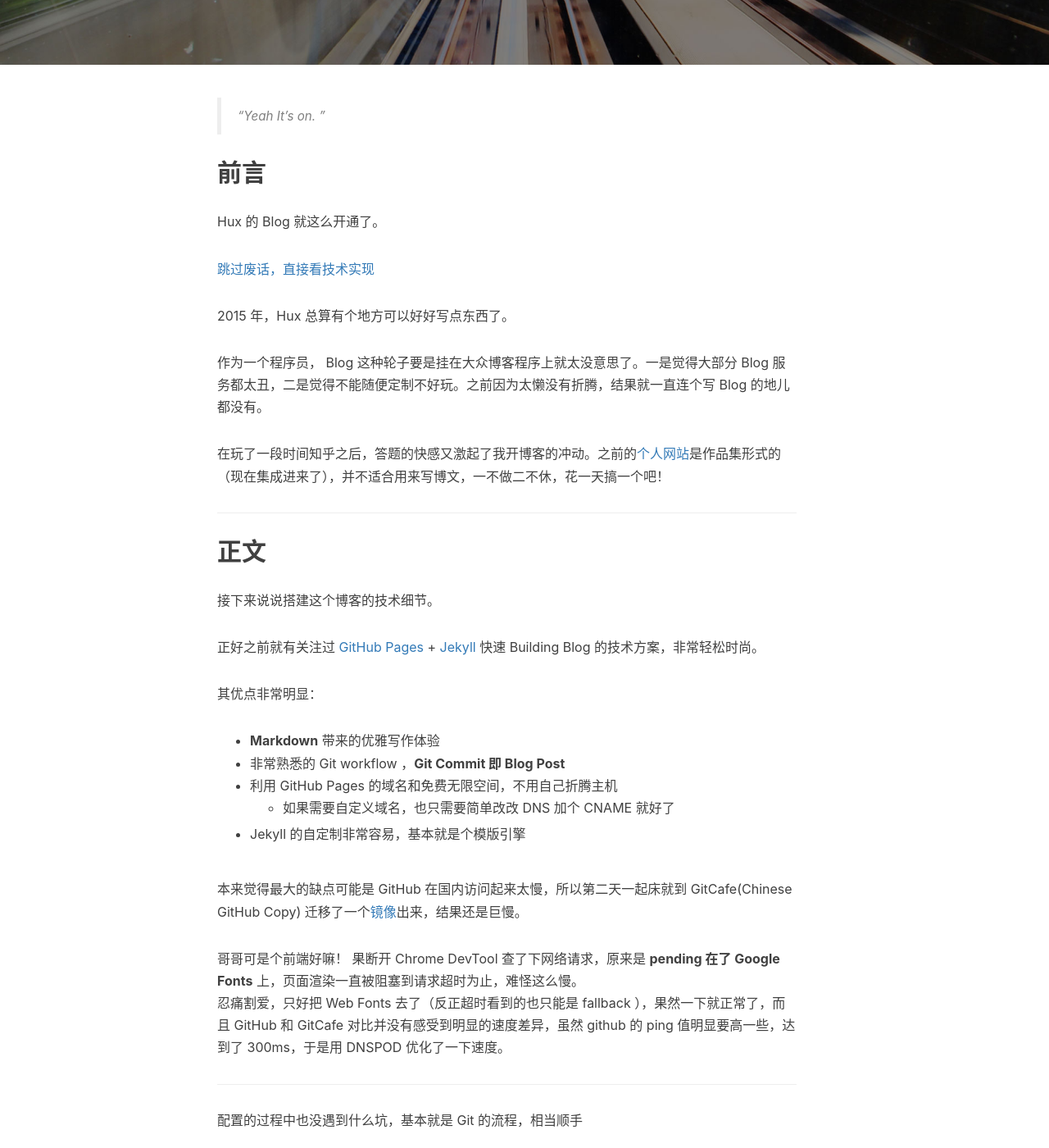
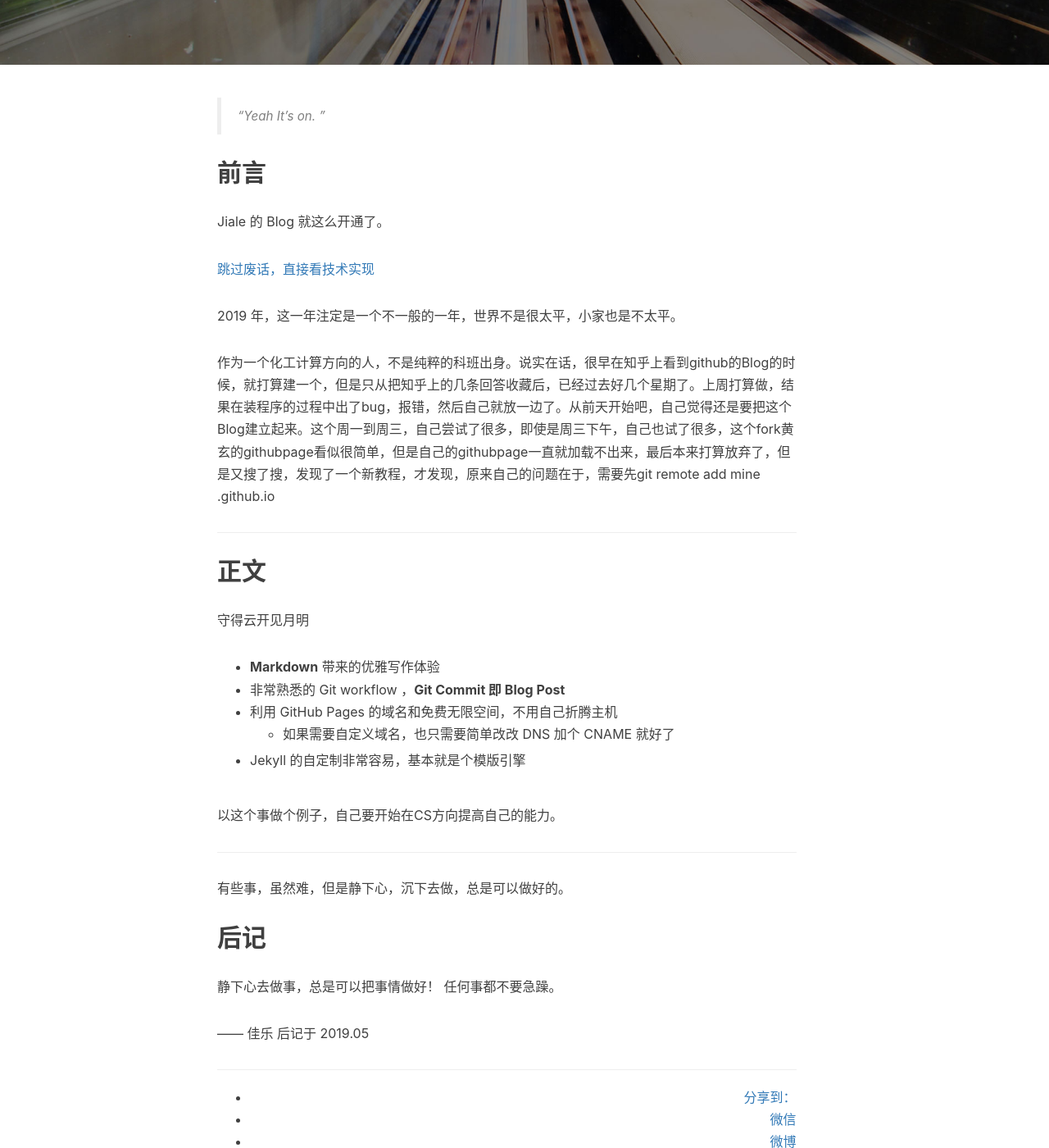
Before and after one commit to shijiale0609/shijiale0609.github.io, a Jekyll site: the page built from _posts/2019-05-08-js-version.markdown, in a window 1280 px wide and 1400 px high, scrolled down 444 px. Shown: the whole window at 82% size. Built offline with Jekyll 4.4.1, drawn with Linux system fonts in a browser that asks for light colours; nearby versions of some CDN libraries; comment, search, counter and statistics services are not loaded; some of the changed text lies outside the part shown.

Commit message:
first blog

```diff
--- a/_posts/2019-05-08-js-version.markdown
+++ b/_posts/2019-05-08-js-version.markdown
@@ -1,9 +1,9 @@
 ---
 layout:     post
-title:      "Welcome to Hux Blog"
+title:      "Welcome to Jiale Blog"
 subtitle:   " \"Hello World, Hello Blog\""
-date:       2015-01-29 12:00:00
-author:     "Hux"
+date:       2019-05-08 12:00:00
+author:     "Jiale"
 header-img: "img/post-bg-2015.jpg"
 tags:
     - 生活
@@ -14,18 +14,15 @@ tags:
 
 ## 前言
 
-Hux 的 Blog 就这么开通了。
+Jiale 的 Blog 就这么开通了。
 
 [跳过废话，直接看技术实现 ](#build)
 
 
 
-2015 年，Hux 总算有个地方可以好好写点东西了。
+2019 年，这一年注定是一个不一般的一年，世界不是很太平，小家也是不太平。
 
-
-作为一个程序员， Blog 这种轮子要是挂在大众博客程序上就太没意思了。一是觉得大部分 Blog 服务都太丑，二是觉得不能随便定制不好玩。之前因为太懒没有折腾，结果就一直连个写 Blog 的地儿都没有。
-
-在玩了一段时间知乎之后，答题的快感又激起了我开博客的冲动。之前的[个人网站](http://huangxuan.me/portfolio)是作品集形式的（现在集成进来了），并不适合用来写博文，一不做二不休，花一天搞一个吧！
+作为一个化工计算方向的人，不是纯粹的科班出身。说实在话，很早在知乎上看到github的Blog的时候，就打算建一个，但是只从把知乎上的几条回答收藏后，已经过去好几个星期了。上周打算做，结果在装程序的过程中出了bug，报错，然后自己就放一边了。从前天开始吧，自己觉得还是要把这个Blog建立起来。这个周一到周三，自己尝试了很多，即使是周三下午，自己也试了很多，这个fork黄玄的githubpage看似很简单，但是自己的githubpage一直就加载不出来，最后本来打算放弃了，但是又搜了搜，发现了一个新教程，才发现，原来自己的问题在于，需要先git remote add mine <username>.github.io
 
 
 <p id = "build"></p>
@@ -33,11 +30,7 @@ Hux 的 Blog 就这么开通了。
 
 ## 正文
 
-接下来说说搭建这个博客的技术细节。
-
-正好之前就有关注过 [GitHub Pages](https://pages.github.com/) + [Jekyll](http://jekyllrb.com/) 快速 Building Blog 的技术方案，非常轻松时尚。
-
-其优点非常明显：
+守得云开见月明
 
 * **Markdown** 带来的优雅写作体验
 * 非常熟悉的 Git workflow ，**Git Commit 即 Blog Post**
@@ -46,34 +39,16 @@ Hux 的 Blog 就这么开通了。
 * Jekyll 的自定制非常容易，基本就是个模版引擎
 
 
-本来觉得最大的缺点可能是 GitHub 在国内访问起来太慢，所以第二天一起床就到 GitCafe(Chinese GitHub Copy) 迁移了一个[镜像](http://huxpro.gitcafe.io)出来，结果还是巨慢。
-
-哥哥可是个前端好嘛！ 果断开 Chrome DevTool 查了下网络请求，原来是 **pending 在了 Google Fonts** 上，页面渲染一直被阻塞到请求超时为止，难怪这么慢。
-忍痛割爱，只好把 Web Fonts 去了（反正超时看到的也只能是 fallback ），果然一下就正常了，而且 GitHub 和 GitCafe 对比并没有感受到明显的速度差异，虽然 github 的 ping 值明显要高一些，达到了 300ms，于是用 DNSPOD 优化了一下速度。
-
+以这个事做个例子，自己要开始在CS方向提高自己的能力。
 
 
 ---
 
-配置的过程中也没遇到什么坑，基本就是 Git 的流程，相当顺手
-
-大的 Jekyll 主题上直接 fork 了 Clean Blog（这个主题也相当有名，就不多赘述了。唯一的缺点大概就是没有标签支持，于是我给它补上了。）
-
-本地调试环境需要 `gem install jekyll`，结果 rubygem 的源居然被墙了……后来手动改成了我大淘宝的镜像源才成功
-
-Theme 的 CSS 是基于 Bootstrap 定制的，看得不爽的地方直接在 Less 里改就好了（平时更习惯 SCSS 些），**不过其实我一直觉得 Bootstrap 在移动端的体验做得相当一般，比我在淘宝参与的团队 CSS 框架差多了……**所以为了体验，也补了不少 CSS 进去
-
-最后就进入了耗时反而最长的**做图、写字**阶段，也算是进入了**写博客**的正轨，因为是类似 Hack Day 的方式去搭这个站的，所以折腾折腾着大半夜就过去了。
-
-第二天考虑中文字体的渲染，fork 了 [Type is Beautiful](http://www.typeisbeautiful.com/) 的 `font` CSS，调整了字号，适配了 Win 的渣渲染，中英文混排效果好多了。
-
+有些事，虽然难，但是静下心，沉下去做，总是可以做好的。
 
 ## 后记
 
-回顾这个博客的诞生，纯粹是出于个人兴趣。在知乎相关问题上回答并获得一定的 star 后，我决定把这个博客主题当作一个小小的开源项目来维护。
+静下心去做事，总是可以把事情做好！
+任何事都不要急躁。
 
-在经历 v1.0 - v1.5 的蜕变后，这个博客主题愈发完整，不但增加了诸多 UI 层的优化（opinionated）；在代码层面，更加丰富的配置项也使得这个主题拥有了更好的灵活性与可拓展性。而作为一个开源项目，我也积极的为其完善文档与解决 issue。
-
-如果你恰好逛到了这里，希望你也能喜欢这个博客主题。
-
-—— Hux 后记于 2015.10
+—— 佳乐 后记于 2019.05
```
